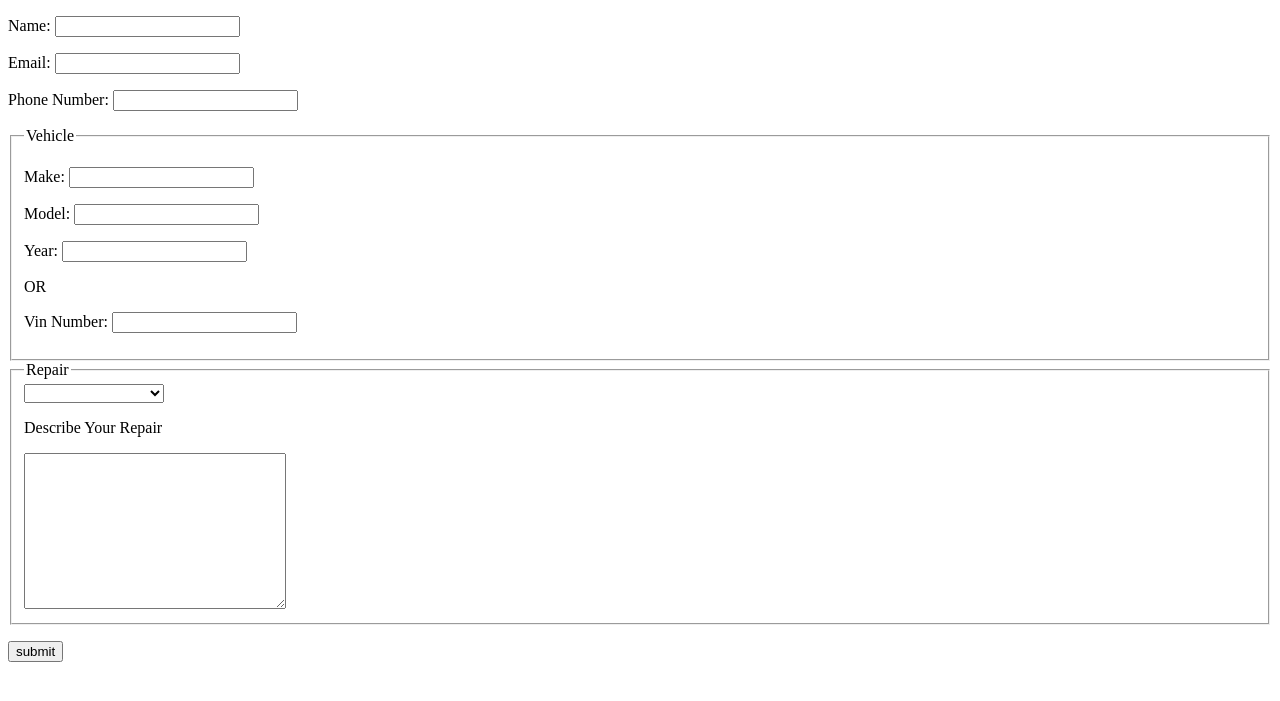
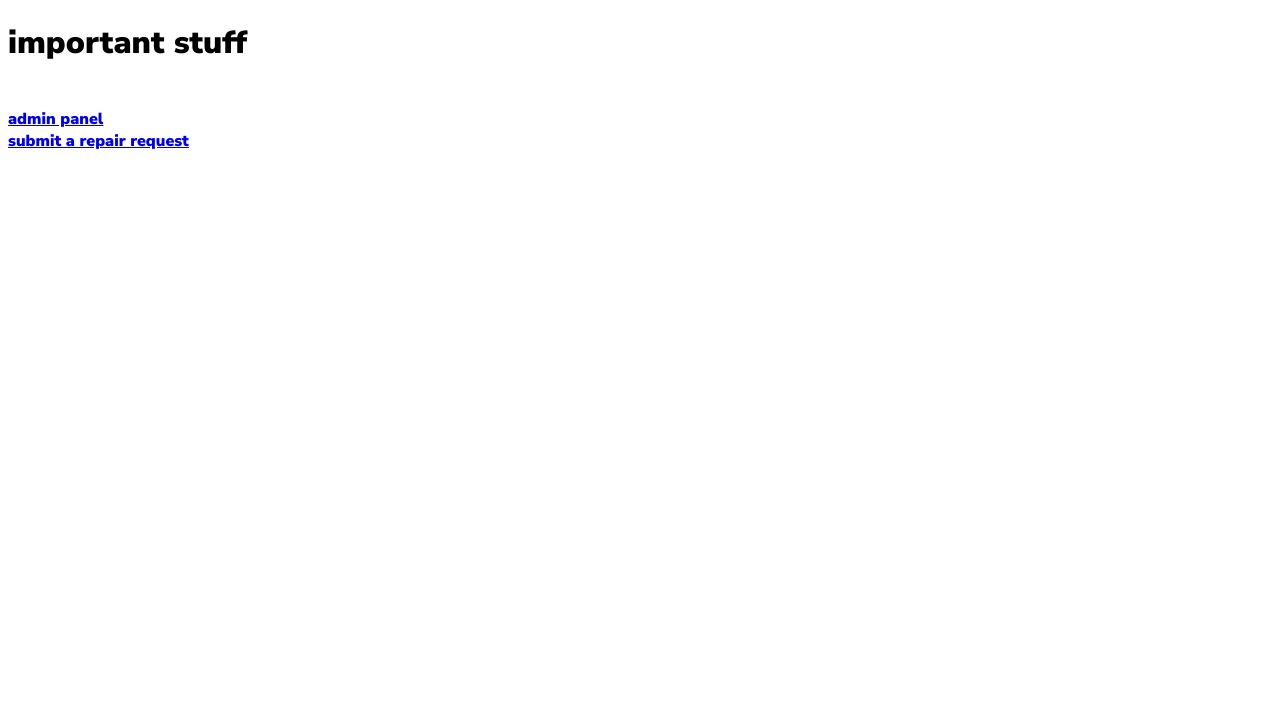
Before and after one commit to kevinthayes/MSHP2, a Flask app: page / in a window 1280 px wide. Shown: the top 701 px of the page. Run offline with Flask 2, Linux system fonts and the light colour scheme.

Commit message:
made an index page
- still needs to be formatted

```diff
--- a/app/index.py
+++ b/app/index.py
@@ -16,7 +16,7 @@ bp = Blueprint("index", __name__)
 
 #Way to fake-instantiate the database
 @bp.route("/functionTest", methods=["GET"])
-def index():
+def functiontest():
     # Something in order troubleshoot: literally calling just about everything in the file. (May have to re-instantiate the database from dummyTester.py because no vin and things yet.
     entries = query_db("""
         SELECT customers.customerName, customers.customerEmail, vehicles.make, vehicles.model, repairs.repairType, repairs.repairId
@@ -50,13 +50,18 @@ def index():
         print("Repair ID:",repairId, "\nRepair Type:",EZ.getRepairType(repairId))
 
     print("AFTTER:")
-    return render_template("index.html")
+    return render_template("login.html")
 
 @bp.route('/')
-def form():
+def index():
+    return render_template('index.html')
+
+@bp.route('/login.html')
+def login():
     return render_template('login.html')
 
-@bp.route('/result', methods = ['POST','GET' ])
+
+@bp.route('/result', methods = ['POST', 'GET'])
 def result():
     if request.method == 'POST':
         result = request.form.to_dict()
@@ -134,7 +139,7 @@ def processAdminRequest():
     if request.form['side'] == 'R':
         pass
 
-@bp.route("/admin/L/<repairID>", methods=['GET', 'POST'])
+@bp.route("/admin/L/<repairID>", methods=['POST'])
 def sinistra(repairID):
     if getRepairAccepted(repairID) == True:
         pass
@@ -144,7 +149,7 @@ def sinistra(repairID):
         #sendAcceptEmail()
     return(render_template("console.html", compliedData=toolkit.compileRequestData()))
 
-@bp.route("/admin/R/<repairID>", methods=['GET', 'POST'])
+@bp.route("/admin/R/<repairID>", methods=['POST'])
 def destra(repairID):
     if getRepairAccepted(repairID) == True:
         setRepairCompleted(repairID, True)
--- /dev/null
+++ b/app/static/style.css
@@ -0,0 +1,3 @@
+body {
+    font-family: 'Nunito Sans', sans-serif;
+}
--- a/app/static/stylesheet.css
+++ b/app/static/stylesheet.css
@@ -1,5 +1,4 @@
 /* Css Document */
-
 * {
   margin: 0;
   padding: 0;
--- /dev/null
+++ b/app/templates/index.html
@@ -0,0 +1,20 @@
+<!DOCTYPE html>
+<html>
+	<head>
+		<meta charset="utf-8">
+		<meta name="viewport" content="width=device-width, initial-scale=1.0, user-scalable=0, minimum-scale=1.0, maximum-scale=1.0">
+
+		<link href="https://fonts.googleapis.com/css?family=Nunito+Sans:900" rel="stylesheet">
+
+		<link rel="stylesheet" href="static/style.css">
+
+		<title>NCHS Auto Shop</title>
+
+	</head>
+
+	<body>
+		<h1>important stuff</h1><br>
+		<a href="{{ url_for('index.adminConsole') }}">admin panel</a><br>
+		<a href="{{ url_for('index.login') }}">submit a repair request</a>
+	</body>
+</html>
```
Also changed, not shown: instance/CarDB.sqlite.
